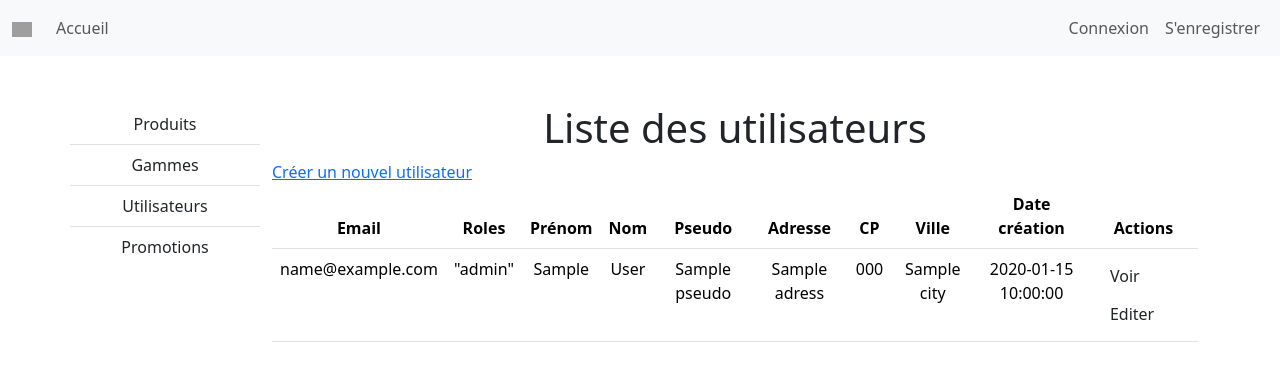
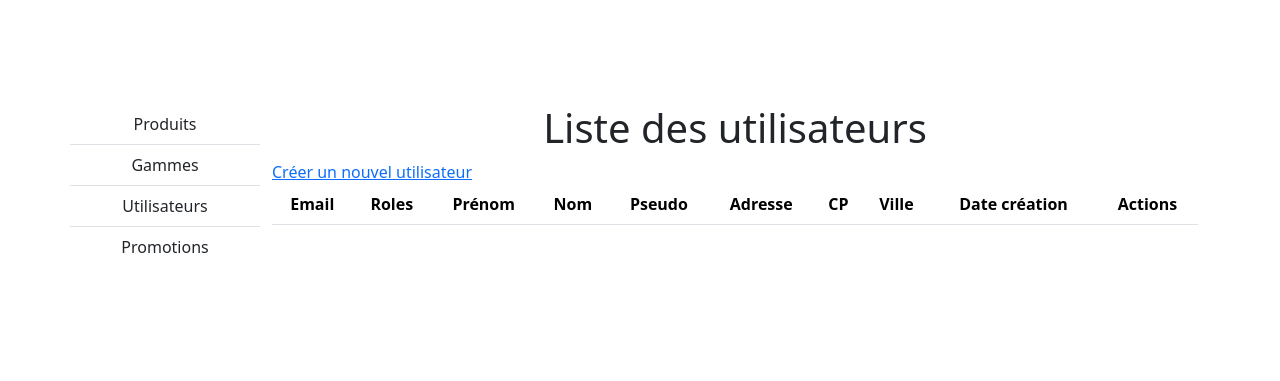
Before and after one commit to Tanthiel50/ecommerce, a Symfony app: template templates/user/index.html.twig in a window 1280 px wide. Shown: the top 381 px of the page. Run offline with Twig, Linux system fonts and the light colour scheme; the template is opened without the code that fills it: most values are stand-ins (such as "Sample title", 1, 10 or a date in 2020); lists and menus that the app fills with data are empty; some libraries are stand-ins or nearby versions; grey boxes are pictures that could not be loaded.

Commit message:
template base admin

```diff
--- a/templates/admin/base.html.twig
+++ b/templates/admin/base.html.twig
@@ -16,7 +16,7 @@
 	<body>
 		<!-- Navbar -->
 		<nav
-			class="navbar navbar-expand-lg navbar-light bg-body-tertiary ">
+			class="navbar navbar-expand-lg glass-nav ">
 			<!-- Container wrapper -->
 			<div
 				class="container-fluid">
@@ -28,18 +28,14 @@
 				<!-- Collapsible wrapper -->
 				<div
 					class="collapse navbar-collapse  " id="navbarSupportedContent">
-					<!-- Navbar brand -->
-										<a class="navbar-brand mt-2 mt-lg-0" href="#">
-						<img src="https://mdbcdn.b-cdn.net/img/logo/mdb-transaprent-noshadows.webp" height="15" alt="MDB Logo" loading="lazy"/>
-					</a>
 					<!-- Left links -->
 					<ul class="navbar-nav me-auto mb-2 mb-lg-0">
 						<li class="nav-item">
-							<a class="nav-link" href="{{ path('home') }}">Accueil</a>
+							<a class="nav-link text-white" href="{{ path('home') }}">Accueil</a>
 						</li>
 						{% for category in categories %}
 							<li class="nav-item">
-								<a class="nav-link" href="{{ path('app_products_category', {'id': category.id}) }}">{{category.title}}</a>
+								<a class="nav-link text-white" href="{{ path('app_products_category', {'id': category.id}) }}">{{category.title}}</a>
 							</li>
 						{% endfor %}
 					</ul>
@@ -56,22 +52,22 @@
 						<ul class="navbar-nav me-auto mb-2 mb-lg-0">
 							{% if not app.user %}
 								<li class="nav-item">
-									<a class="nav-link" href="{{ path('app_login') }}">Connexion</a>
+									<a class="nav-link text-white" href="{{ path('app_login') }}">Connexion</a>
 								</li>
 								<li class="nav-item">
-									<a class="nav-link" href="{{ path('app_register') }}">S'enregistrer</a>
+									<a class="nav-link text-white" href="{{ path('app_register') }}">S'enregistrer</a>
 								</li>
 							{% endif %}
 
 							{% if app.user and 'ROLE_ADMIN' in app.user.roles %}
 								<li class="nav-item">
-									<a class="nav-link" href="{{ path('app_products_index') }}">Administration</a>
+									<a class="nav-link text-white" href="{{ path('app_products_index') }}">Administration</a>
 								</li>
 							{% endif %}
 
 							{% if app.user %}
 								<li class="nav-item">
-									<a class="nav-link" href="{{ path('app_user_profile', {'id': app.user.id}) }}">Mon profil</a>
+									<a class="nav-link text-white" href="{{ path('app_user_profile', {'id': app.user.id}) }}">Mon profil</a>
 								</li>
 								<li class="nav-item">
 									<a class="nav-link" href="{{ path('app_logout') }}">Deconnexion</a>
--- a/templates/user/index.html.twig
+++ b/templates/user/index.html.twig
@@ -23,6 +23,7 @@
         </thead>
         <tbody>
         {% for user in users %}
+            {% if app.user and user.id != app.user.id %}
         <tr>
             <td class="text-center">{{ user.email }}</td>
             <td class="text-center">{{ user.roles ? user.roles|json_encode : '' }}</td>
@@ -32,12 +33,13 @@
             <td class="text-center">{{ user.adress }}</td>
             <td class="text-center">{{ user.zipcode }}</td>
             <td class="text-center">{{ user.city }}</td>
-                <td class="text-center">{{ user.createdAt ? user.createdAt|date('Y-m-d H:i:s') : '' }}</td>
+            <td class="text-center">{{ user.createdAt ? user.createdAt|date('d-m-Y') : '' }}</td>
             <td>
                 <a href="{{ path('app_user_show', {'id': user.id}) }}" class="btn btn-watch btn-md mr-3">Voir</a>
                 <a href="{{ path('app_user_edit', {'id': user.id}) }}" class="btn btn-edit btn-md">Editer</a>
             </td>
         </tr>
+        {% endif %}
         {% else %}
             <tr>
                 <td colspan="12">Pas d'utilisateurs trouvés</td>
```
Lines whose indentation alone changed are shown as unchanged.
